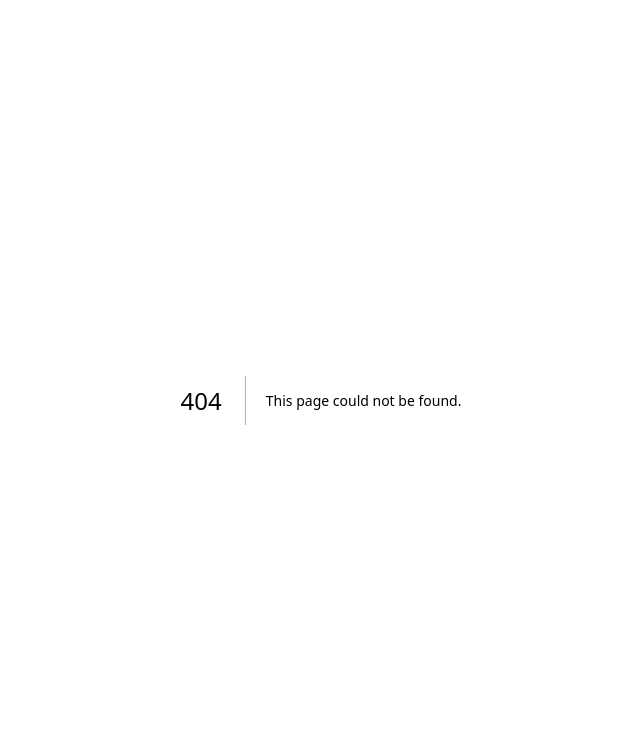
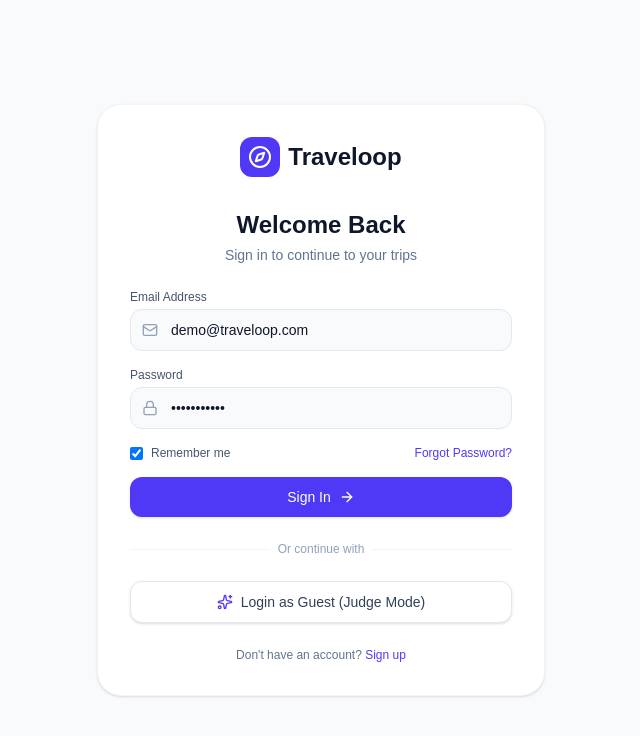
Before and after one commit to mramansayyad/Traveloop, a Next.js app: page /login in a window 1280 px wide. Before the commit this address had no page. Shown: the top 736 px of the page, without its empty margins (319-959 px from the left). Built offline with nearby package versions, Linux system fonts and the light colour scheme.

Commit message:
feat: add mock login screen and link dashboard cards

```diff
--- a/src/app/dashboard/page.tsx
+++ b/src/app/dashboard/page.tsx
@@ -57,7 +57,8 @@ export default async function Dashboard() {
                 </div>
               ) : (
                 trips.map((trip) => (
-                  <div key={trip.id} className="bg-slate-50 p-4 rounded-xl flex items-center gap-4 hover:bg-slate-100 transition-colors cursor-pointer border border-slate-100">
+                  <Link href={`/trips/${trip.id}`} key={trip.id} className="block">
+                    <div className="bg-slate-50 p-4 rounded-xl flex items-center gap-4 hover:bg-slate-100 transition-colors cursor-pointer border border-slate-100">
                       <div className="w-12 h-12 bg-indigo-100 rounded-lg flex items-center justify-center">
                         <Compass size={24} className="text-indigo-600" />
                       </div>
@@ -74,6 +75,7 @@ export default async function Dashboard() {
                         <p className="text-xs text-slate-500 font-medium">Budget</p>
                       </div>
                     </div>
+                  </Link>
                 ))
               )}
             </div>
--- /dev/null
+++ b/src/app/login/page.tsx
@@ -0,0 +1,131 @@
+"use client";
+
+import React, { useState } from "react";
+import { Compass, Mail, Lock, ArrowRight, Sparkles, Loader2 } from "lucide-react";
+import Link from "next/link";
+import { useRouter } from "next/navigation";
+
+export default function Login() {
+  const [loading, setLoading] = useState(false);
+  const router = useRouter();
+
+  const handleLogin = (e: React.FormEvent) => {
+    e.preventDefault();
+    setLoading(true);
+    // Simulate login
+    setTimeout(() => {
+      setLoading(false);
+      router.push("/dashboard");
+    }, 1000);
+  };
+
+  return (
+    <div className="min-h-screen bg-slate-50 text-slate-900 flex flex-col items-center justify-center p-6 relative overflow-hidden">
+      {/* Background Gradients */}
+      <div className="absolute top-0 -left-40 w-80 h-80 bg-indigo-50 rounded-full filter blur-3xl opacity-50"></div>
+      <div className="absolute bottom-0 -right-40 w-80 h-80 bg-purple-50 rounded-full filter blur-3xl opacity-50"></div>
+
+      <div className="max-w-md w-full bg-white p-8 rounded-3xl border border-slate-100 shadow-sm relative z-10">
+        {/* Logo */}
+        <div className="flex items-center gap-2 justify-center mb-8">
+          <div className="w-10 h-10 bg-indigo-600 rounded-xl flex items-center justify-center">
+            <Compass size={24} className="text-white" />
+          </div>
+          <span className="font-bold text-2xl text-slate-900">Traveloop</span>
+        </div>
+
+        {/* Header */}
+        <div className="text-center mb-6">
+          <h1 className="text-2xl font-bold text-slate-900">Welcome Back</h1>
+          <p className="text-sm text-slate-500 mt-1">Sign in to continue to your trips</p>
+        </div>
+
+        {/* Form */}
+        <form onSubmit={handleLogin} className="space-y-4">
+          <div>
+            <label className="block text-xs font-medium text-slate-600 mb-1">Email Address</label>
+            <div className="relative">
+              <Mail className="absolute left-3 top-1/2 -translate-y-1/2 text-slate-400" size={16} />
+              <input
+                type="email"
+                placeholder="you@example.com"
+                className="w-full bg-slate-50 border border-slate-200 rounded-xl py-2.5 pl-10 pr-4 text-sm text-slate-900 placeholder-slate-400 focus:outline-none focus:ring-2 focus:ring-indigo-500 focus:border-transparent transition-all"
+                defaultValue="demo@traveloop.com"
+              />
+            </div>
+          </div>
+
+          <div>
+            <label className="block text-xs font-medium text-slate-600 mb-1">Password</label>
+            <div className="relative">
+              <Lock className="absolute left-3 top-1/2 -translate-y-1/2 text-slate-400" size={16} />
+              <input
+                type="password"
+                placeholder="••••••••"
+                className="w-full bg-slate-50 border border-slate-200 rounded-xl py-2.5 pl-10 pr-4 text-sm text-slate-900 placeholder-slate-400 focus:outline-none focus:ring-2 focus:ring-indigo-500 focus:border-transparent transition-all"
+                defaultValue="password123"
+              />
+            </div>
+          </div>
+
+          <div className="flex justify-between items-center text-xs">
+            <label className="flex items-center gap-2 text-slate-600">
+              <input type="checkbox" className="rounded border-slate-300 text-indigo-600 focus:ring-indigo-500" defaultChecked />
+              Remember me
+            </label>
+            <a href="#" className="text-indigo-600 font-medium hover:text-indigo-700">Forgot Password?</a>
+          </div>
+
+          <button
+            type="submit"
+            disabled={loading}
+            className="w-full bg-indigo-600 text-white py-2.5 rounded-xl font-medium text-sm flex items-center justify-center gap-2 hover:bg-indigo-700 transition-colors disabled:opacity-70 shadow-sm"
+          >
+            {loading ? (
+              <>
+                <Loader2 size={16} className="animate-spin" />
+                <span>Signing in...</span>
+              </>
+            ) : (
+              <>
+                <span>Sign In</span>
+                <ArrowRight size={16} />
+              </>
+            )}
+          </button>
+        </form>
+
+        {/* Divider */}
+        <div className="relative my-6">
+          <div className="absolute inset-0 flex items-center">
+            <div className="w-full border-t border-slate-100"></div>
+          </div>
+          <div className="relative flex justify-center text-xs">
+            <span className="bg-white px-2 text-slate-400">Or continue with</span>
+          </div>
+        </div>
+
+        {/* Guest Login */}
+        <button
+          onClick={() => {
+            setLoading(true);
+            setTimeout(() => {
+              setLoading(false);
+              router.push("/dashboard");
+            }, 500);
+          }}
+          className="w-full bg-white border border-slate-200 text-slate-700 py-2.5 rounded-xl font-medium text-sm flex items-center justify-center gap-2 hover:bg-slate-50 transition-colors shadow-sm"
+        >
+          <Sparkles size={16} className="text-indigo-600" />
+          <span>Login as Guest (Judge Mode)</span>
+        </button>
+
+        {/* Footer */}
+        <p className="text-center text-xs text-slate-500 mt-6">
+          Don't have an account?{" "}
+          <a href="#" className="text-indigo-600 font-medium hover:text-indigo-700">Sign up</a>
+        </p>
+      </div>
+    </div>
+  );
+}
--- a/src/app/page.tsx
+++ b/src/app/page.tsx
@@ -23,7 +23,7 @@ export default function Home() {
             <a href="#how-it-works" className="text-sm font-medium text-slate-600 hover:text-slate-900">How it Works</a>
             <a href="#faq" className="text-sm font-medium text-slate-600 hover:text-slate-900">FAQ</a>
           </div>
-          <Link href="/dashboard" className="bg-indigo-600 text-white px-4 py-2 rounded-lg font-medium text-sm hover:bg-indigo-700 transition-colors shadow-sm">
+          <Link href="/login" className="bg-indigo-600 text-white px-4 py-2 rounded-lg font-medium text-sm hover:bg-indigo-700 transition-colors shadow-sm">
             Launch App
           </Link>
         </div>
@@ -50,7 +50,7 @@ export default function Home() {
 
         {/* CTA Buttons */}
         <div className="flex flex-col sm:flex-row gap-4 justify-center mb-24">
-          <Link href="/dashboard" className="bg-indigo-600 text-white px-8 py-4 rounded-full font-semibold flex items-center justify-center gap-2 hover:bg-indigo-700 transition-colors shadow-sm text-lg">
+          <Link href="/login" className="bg-indigo-600 text-white px-8 py-4 rounded-full font-semibold flex items-center justify-center gap-2 hover:bg-indigo-700 transition-colors shadow-sm text-lg">
             Start Planning <ArrowRight size={20} />
           </Link>
           <a href="#features" className="bg-white border border-slate-200 text-slate-700 px-8 py-4 rounded-full font-semibold flex items-center justify-center gap-2 hover:bg-gray-50 transition-colors shadow-sm text-lg">
@@ -193,7 +193,7 @@ export default function Home() {
         <div className="w-full bg-indigo-600 text-white rounded-3xl p-12 text-center mb-20 shadow-lg shadow-indigo-100">
           <h2 className="text-4xl font-bold mb-4">Ready to Explore?</h2>
           <p className="text-indigo-100 mb-8 max-w-xl mx-auto">Join thousands of travelers who are using AI to make their trips unforgettable.</p>
-          <Link href="/dashboard" className="bg-white text-indigo-600 px-8 py-4 rounded-full font-semibold inline-flex items-center gap-2 hover:bg-slate-50 transition-colors shadow-sm text-lg">
+          <Link href="/login" className="bg-white text-indigo-600 px-8 py-4 rounded-full font-semibold inline-flex items-center gap-2 hover:bg-slate-50 transition-colors shadow-sm text-lg">
             Start Planning Now <ArrowRight size={20} />
           </Link>
         </div>
```
Lines whose indentation alone changed are shown as unchanged.
